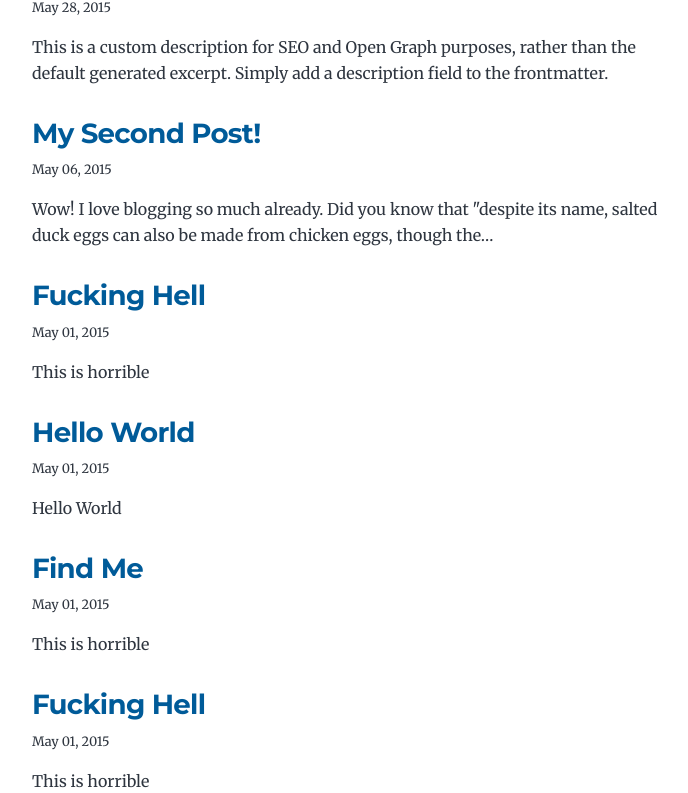
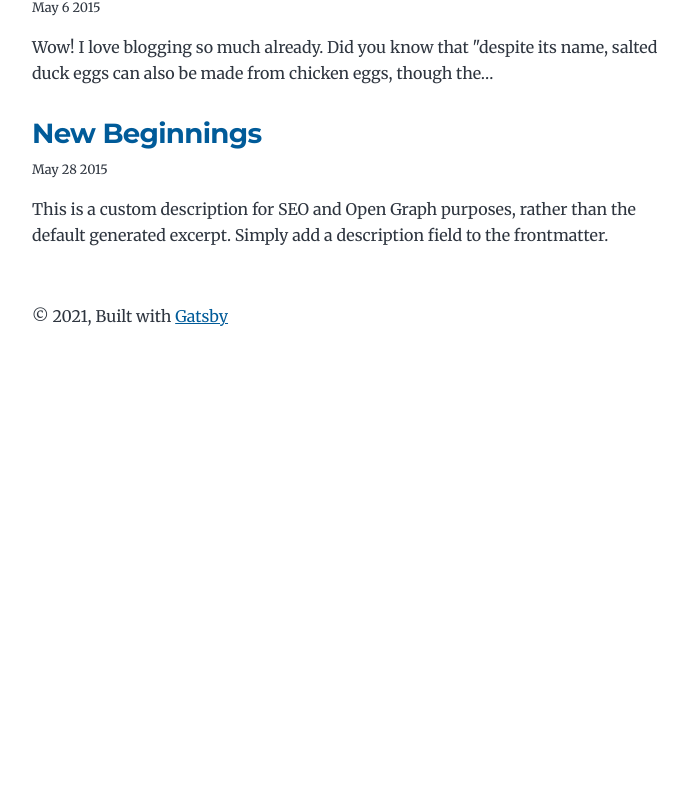
Before and after one commit to lmbell89/netlify-blog, a Gatsby site: page / in a window 1280 px wide. Shown: the part 590-1383 px from the top of the page, without its empty margins (292-980 px from the left). After the commit the page ends 982 px from the top, so only its background shows below. Built offline with nearby package versions, Linux system fonts and the light colour scheme; Gatsby itself is replaced by a stand-in of ours.

Commit message:
index shows blogs only

```diff
--- a/src/pages/index.js
+++ b/src/pages/index.js
@@ -7,7 +7,7 @@ import Seo from "../components/seo"
 
 const BlogIndex = ({ data, location }) => {
   const siteTitle = data.site.siteMetadata?.title || `Title`
-  const posts = data.allMarkdownRemark.nodes
+  const posts = data.allFile.nodes.map(post => post.childMarkdownRemark)
 
   if (posts.length === 0) {
     return (
@@ -72,18 +72,22 @@ export const pageQuery = graphql`
         title
       }
     }
-    allMarkdownRemark(sort: { fields: [frontmatter___date], order: DESC }) {
+    allFile(
+      filter: { sourceInstanceName: { eq: "blog" }, extension: { eq: "md" } }
+    ) {
       nodes {
+        childMarkdownRemark {
           excerpt
           fields {
             slug
           }
           frontmatter {
-          date(formatString: "MMMM DD, YYYY")
             title
+            date(formatString: "MMMM D YYYY")
             description
           }
         }
       }
     }
+  }
 `
```
Lines whose indentation alone changed are shown as unchanged.
